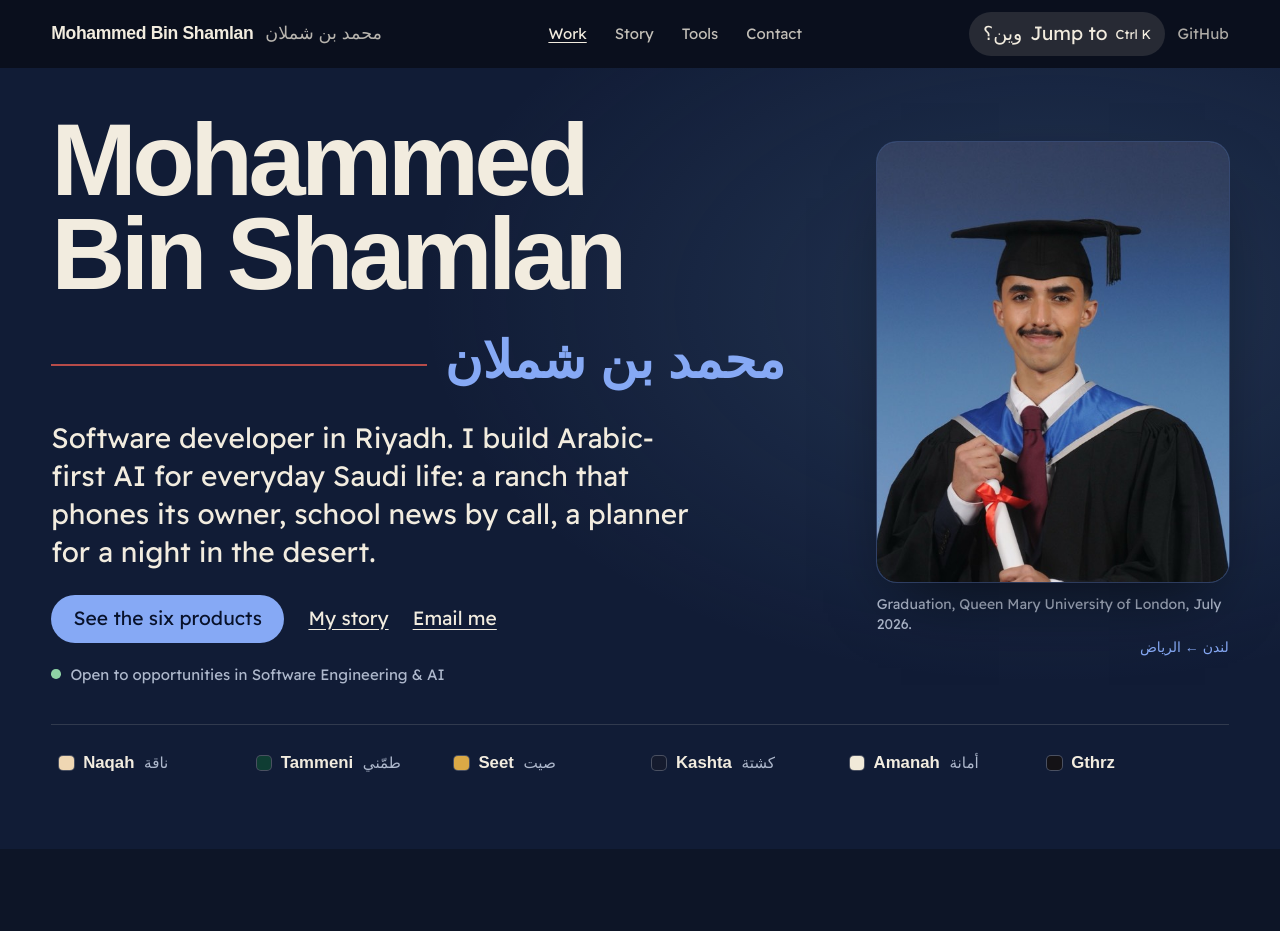
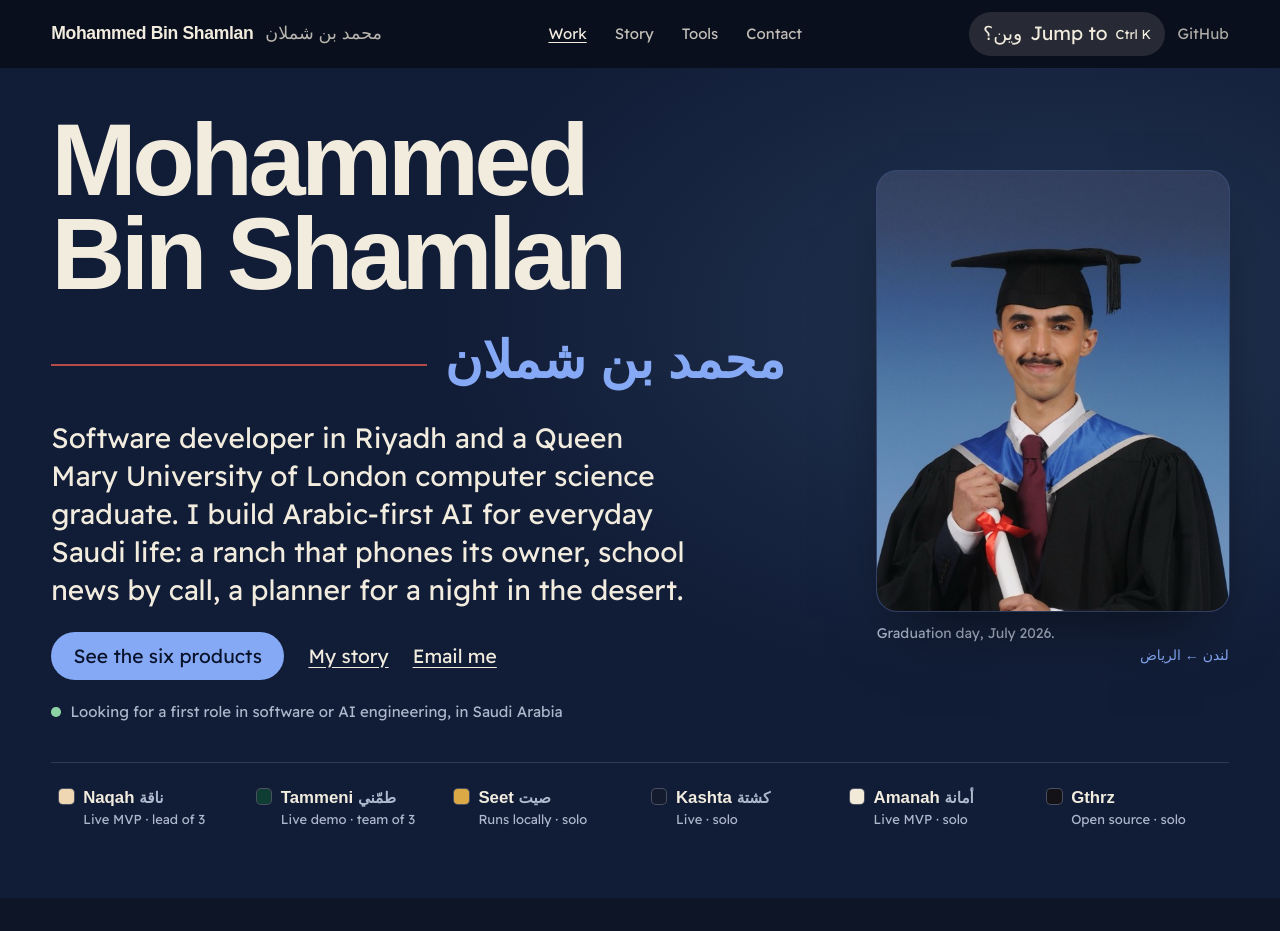
Before and after one commit to mobinshamlan/mohammed-portfolio, a Next.js app: page /mohammed-portfolio/ in a window 1280 px wide. Shown: the top 931 px of the page. Built offline with nearby package versions, Linux system fonts and the light colour scheme; a web font is replaced by a local one.

Commit message:
Show each product's status and my role in the opening
The six product links now say where each one stands and whether I built
it solo or with a team, the introduction names the degree, and the status
line names the role I am looking for.

Co-Authored-By: Claude Opus 5.5 <noreply@anthropic.com>

```diff
--- a/src/app/(portfolio)/styles/opening.css
+++ b/src/app/(portfolio)/styles/opening.css
@@ -160,7 +160,7 @@
 
 .vb .vb-open-tile {
   display: flex;
-  align-items: center;
+  align-items: flex-start;
   gap: 0.6rem;
   min-height: 2.75rem;
   padding: 0.35rem 0.5rem;
@@ -189,8 +189,23 @@
   font-size: 1.05rem;
 }
 
+.vb-open-tile-text {
+  display: grid;
+  min-width: 0;
+}
+
+.vb-open-tile-glance {
+  color: var(--sand-2);
+  font-size: 0.8125rem;
+  line-height: 1.35;
+}
+
+.vb-open-swatch {
+  margin-top: 0.3rem;
+}
+
 .vb-open-tile-ar {
-  margin-inline-start: auto;
+  margin-inline-start: 0.4rem;
   color: var(--sand-2);
   font-size: 0.95rem;
 }
@@ -269,8 +284,8 @@
     font-size: 0.875rem;
   }
   .vb-open-work-list {
-    grid-template-columns: repeat(3, minmax(0, 1fr));
-    gap: 0 0.5rem;
+    grid-template-columns: repeat(2, minmax(0, 1fr));
+    gap: 0 0.75rem;
   }
   .vb-open-tile-ar {
     display: none;
--- a/src/components/portfolio/hero.tsx
+++ b/src/components/portfolio/hero.tsx
@@ -6,6 +6,16 @@ import { fieldStyle, projects } from "@/lib/projects";
 
 /** The six products, in the order the Work chapter shows them. */
 const work = projects.filter((project) => project.id !== "experiment");
+
+/** Where each product stands and my role, in a few words, from projects.ts. */
+const glance: Record<string, string> = {
+  naqah: "Live MVP · lead of 3",
+  tammeni: "Live demo · team of 3",
+  seet: "Runs locally · solo",
+  kashta: "Live · solo",
+  amanah: "Live MVP · solo",
+  gthrz: "Open source · solo",
+};
 
 /**
  * The opening is about the person: the name in both scripts on one shared
@@ -25,8 +35,7 @@ export function Hero() {
         </h1>
 
         <p className="vb-open-lead" data-rise="2">
-          Software developer in Riyadh. I build Arabic-first AI for everyday Saudi life: a ranch
-          that phones its owner, school news by call, a planner for a night in the desert.
+          Software developer in Riyadh and a Queen Mary University of London computer science graduate. I build Arabic-first AI for everyday Saudi life: a ranch that phones its owner, school news by call, a planner for a night in the desert.
         </p>
 
         <div className="vb-open-actions" data-rise="3">
@@ -60,7 +69,7 @@ export function Hero() {
           />
         </span>
         <figcaption>
-          Graduation, Queen Mary University of London, July 2026.{" "}
+          Graduation day, July 2026.{" "}
           <span lang="ar">لندن ← الرياض</span>
         </figcaption>
       </figure>
@@ -71,12 +80,17 @@ export function Hero() {
             <li key={project.id} style={fieldStyle(project)}>
               <JumpLink to={project.id} className="vb-open-tile">
                 <span className="vb-open-swatch" aria-hidden="true" />
-                <span className="vb-open-tile-name">{project.name}</span>
-                {project.arabic ? (
-                  <span className="vb-open-tile-ar" lang="ar">
-                    {project.arabic}
+                <span className="vb-open-tile-text">
+                  <span className="vb-open-tile-name">
+                    {project.name}{" "}
+                    {project.arabic ? (
+                      <span className="vb-open-tile-ar" lang="ar">
+                        {project.arabic}
+                      </span>
+                    ) : null}
                   </span>
-                ) : null}
+                  <span className="vb-open-tile-glance">{glance[project.id]}</span>
+                </span>
               </JumpLink>
             </li>
           ))}
--- a/src/lib/contact.ts
+++ b/src/lib/contact.ts
@@ -8,7 +8,7 @@ export const contact = {
     label: "github.com/mobinshamlan",
     href: "https://github.com/mobinshamlan",
   },
-  status: "Open to opportunities in Software Engineering & AI",
+  status: "Looking for a first role in software or AI engineering, in Saudi Arabia",
   /**
    * The CV download. Leave `href` null until an approved PDF is in
    * public/cv/; the hero then shows the button as unavailable instead of a
```
